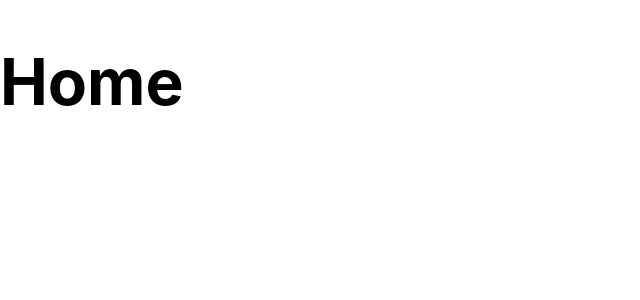
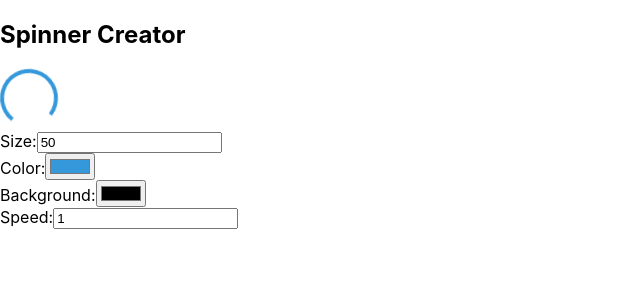
Before and after one commit to amitkumar70512/Sigma, a React (Create React App) app: page / in a window 1280 px wide. Shown: the top 300 px of the page, without its empty margins (0-640 px from the left). Built offline with nearby package versions, Linux system fonts and the light colour scheme.

Commit message:
spinner added

```diff
--- a/package.json
+++ b/package.json
@@ -17,6 +17,7 @@
     "react-router-dom": "^6.20.1",
     "react-scripts": "5.0.1",
     "react-spring": "^9.7.3",
+    "styled-components": "^6.1.1",
     "typescript": "^4.9.5",
     "web-vitals": "^2.1.4"
   },
--- a/src/components/Home/Home.tsx
+++ b/src/components/Home/Home.tsx
@@ -1,5 +1,10 @@
+import Spinner from "../plugins/Spinner/Spinner";
 const Home = () => {
-    return <h1>Home</h1>;
+    return (
+        <>
+            <Spinner />
+        </>
+    );
 };
 
 export default Home;
--- /dev/null
+++ b/src/components/plugins/Spinner/Spinner.tsx
@@ -0,0 +1,93 @@
+// src/components/Spinner.tsx
+import React, { useState, ChangeEvent } from 'react';
+import styled, { keyframes } from 'styled-components';
+
+interface SpinnerAttributes {
+    size: number;
+    color: string;
+    background: string;
+    speed: number;
+}
+
+const rotateAnimation = keyframes`
+  0% { transform: rotate(0deg); }
+  100% { transform: rotate(360deg); }
+`;
+
+const SpinnerWrapper = styled.div<SpinnerAttributes>`
+  display: inline-block;
+  width: ${({ size }) => size}px;
+  height: ${({ size }) => size}px;
+  border: 4px solid ${({ color }) => color};
+  border-top: 4px solid ${({ background }) => background};
+  border-radius: 50%;
+  animation: ${rotateAnimation} ${({ speed }) => speed}s linear infinite;
+`;
+
+const Spinner: React.FC = () => {
+    // State to manage spinner attributes
+    const [spinnerAttributes, setSpinnerAttributes] = useState<SpinnerAttributes>({
+        size: 50,
+        color: '#3498db',
+        background: '#fff',
+        speed: 1,
+    });
+
+    // Function to update spinner attributes
+    const updateSpinnerAttributes = (attribute: keyof SpinnerAttributes, value: string | number) => {
+        setSpinnerAttributes((prevAttributes) => ({
+            ...prevAttributes,
+            [attribute]: value,
+        }));
+    };
+
+    return (
+        <div>
+            <h2>Spinner Creator</h2>
+            <SpinnerWrapper {...spinnerAttributes} />
+            <div>
+                <label>Size:</label>
+                <input
+                    type="number"
+                    value={spinnerAttributes.size}
+                    onChange={(e: ChangeEvent<HTMLInputElement>) =>
+                        updateSpinnerAttributes('size', parseInt(e.target.value, 10))
+                    }
+                />
+            </div>
+            <div>
+                <label>Color:</label>
+                <input
+                    type="color"
+                    value={spinnerAttributes.color}
+                    onChange={(e: ChangeEvent<HTMLInputElement>) =>
+                        updateSpinnerAttributes('color', e.target.value)
+                    }
+                />
+            </div>
+            <div>
+                <label>Background:</label>
+                <input
+                    type="color"
+                    value={spinnerAttributes.background}
+                    onChange={(e: ChangeEvent<HTMLInputElement>) =>
+                        updateSpinnerAttributes('background', e.target.value)
+                    }
+                />
+            </div>
+            <div>
+                <label>Speed:</label>
+                <input
+                    type="number"
+                    step="0.1"
+                    value={spinnerAttributes.speed}
+                    onChange={(e: ChangeEvent<HTMLInputElement>) =>
+                        updateSpinnerAttributes('speed', parseFloat(e.target.value))
+                    }
+                />
+            </div>
+        </div>
+    );
+};
+
+export default Spinner;
```
Also changed, not shown: 2 other files (tests, documents, lock files or other folders).
